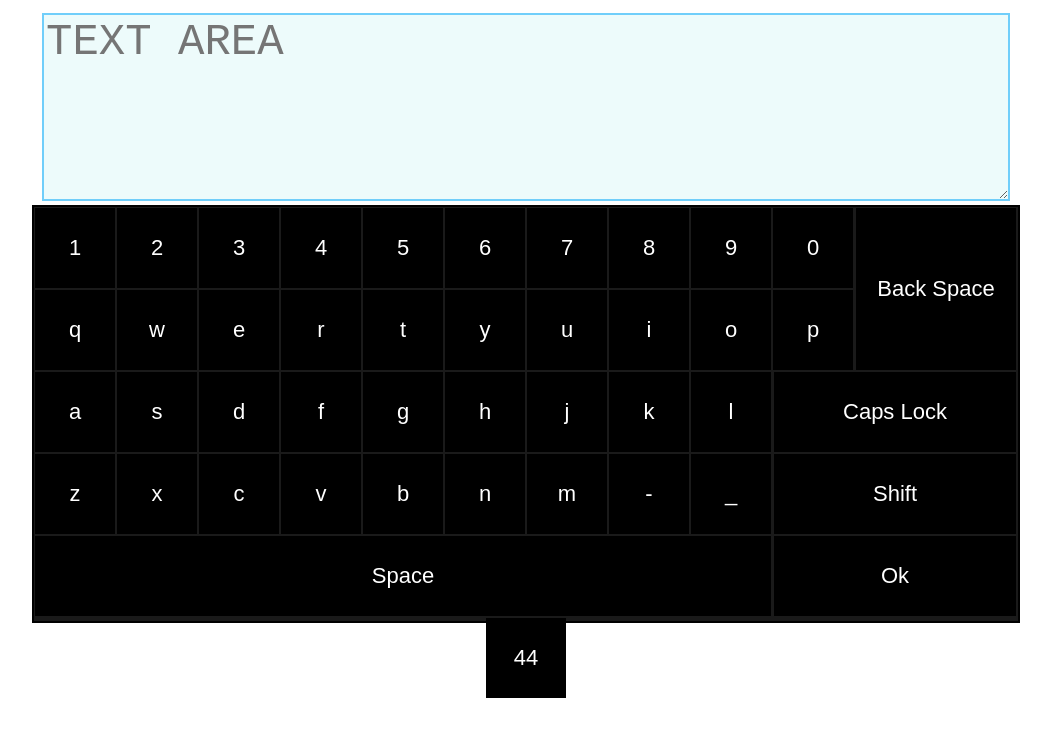
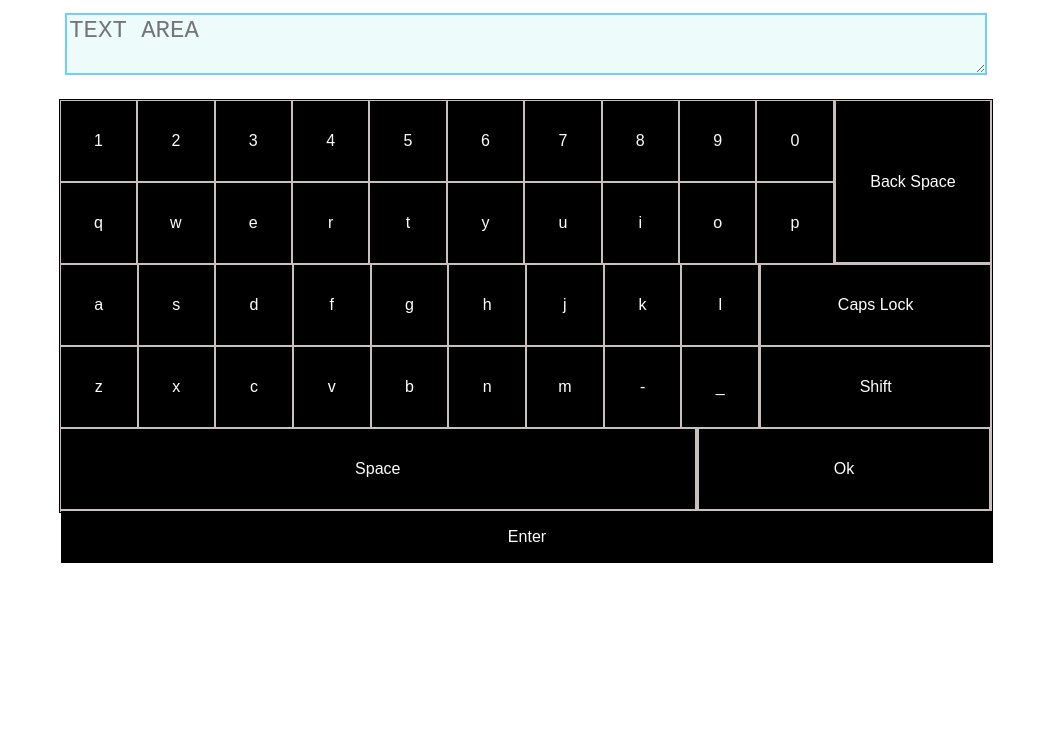
Before and after one commit to not-so-good/Day20-21, a plain HTML site: page ex01/src/index.html in a window 1280 px wide. Shown: the part 41-778 px from the top of the page, without its empty margins (122-1173 px from the left). Drawn offline with Linux system fonts and the light colour scheme.

Commit message:
Third weekend project

```diff
--- a/ex01/src/index.css
+++ b/ex01/src/index.css
@@ -1,3 +1,6 @@
+*{
+    box-sizing: border-box;
+}
 h2 {
   text-align: center;
   font-family: monospace;
@@ -15,32 +18,35 @@ body {
 .textareaDiv {
   margin: 0 auto;
   text-align: center;
+  width: 90%;
+  height: 40%;
+  padding-bottom: 20px;
 }
 .textArea {
-  width: 960px;
-  height: 180px;
+  width: 80%;
+  height: 100%;
   background-color: rgb(220, 248, 248, 0.5);
   color: rgb(0, 217, 255);
   border: 2px solid rgb(112, 206, 250);
-  font-size: 44px;
+  font-size: 24px;
 }
 .keyboardDiv {
-  width: 984px;
+  width: 73%;
   height: 414px;
   display: flex;
   flex-direction: column;
-  background-color: rgb(26, 26, 26);
-  border: 2px solid black;
+  background-color: rgb(201, 191, 191);;
+  border: 1px solid black;
   margin: 0 auto;
 }
 button {
-  width: 80px;
-  height: 80px;
-  background-color: black;
-  font-size: 22px;
-  color: white;
-  border: 0;
-  margin: 1px;
+    width: 100%;
+    height: 80px;
+    background-color: black;
+    font-size: 100%;
+    color: white;
+    border: 0;
+    margin: 1px;
 }
 button:hover {
   cursor: pointer;
@@ -49,56 +55,73 @@ button:hover {
 .flex-wrapper-0 {
   flex-direction: column;
   float: left;
+  height: 100%;
+  width: 100%;
 }
 .flex-wrapper-1 {
   flex-direction: row;
   float: left;
+  width: 83%;
+  height: 100%;
 }
 .flex-container-1 {
   display: flex;
+  width: 100%;
 }
 .flex-container-2 {
   display: flex;
+  width: 100%;
 }
-/*.flex-container-3 {
-}*/
+.flex-container-3 {
+  width: 100%;
+}
 #backSpace {
-  width: 160px;
-  height: 162px;
+  width: 16.5%;
+  height: 98%;
 }
 .flex-wrapper-2 {
   flex-direction: column;
   float: left;
+  width: 100%;
+  height: 100%;
 }
 .flex-wrapper-3 {
   flex-direction: row;
   float: left;
+  width: 75%;
 }
 .flex-container-4 {
   display: flex;
+  width: 100%;
+  height: 100%;
 }
 .flex-container-5 {
   display: flex;
+  width: 100%;
+  height: 100%;
 }
-/*.flex-wrapper-4 {
-}*/
+
+.flex-wrapper-4 {
+  width: 100%;
+  height: 100%;
+}
+
 #caps-lock {
-  width: 242px;
-  height: 80px;
+  width: 24.5%;
 }
 #shift {
-  width: 242px;
-  height: 80px;
+  width: 24.5%;
+
 }
 #space {
   float: left;
-  /*
-     */
-  /* width: 75%; */
   margin: 1;
-  width: 736px;
+  width: 68%;
 }
 #ok {
-  /* width: 240px; */
-  width: 242px;
+  width: 31%;
 }
+#Enter {
+  width: 100%;
+  height: 50%;
+}
--- a/ex01/src/index.html
+++ b/ex01/src/index.html
@@ -10,7 +10,11 @@
     <h2>Virtual QWERTY keyboard</h2>
     <div class="container">
       <div class="textareaDiv">
-        <textarea id="textArea" class="textArea" placeholder="TEXT AREA"></textarea>
+        <textarea
+          id="textArea"
+          class="textArea"
+          placeholder="TEXT AREA"
+        ></textarea>
       </div>
       <div class="keyboardDiv">
         <div class="flex-wrapper-0">
@@ -28,7 +32,7 @@
               <button id="0" onclick="btnClick(this.id)">0</button>
             </div>
             <div class="flex-container-2">
-              <button id="q">q</button>
+              <button id="q" onclick="btnClick(this.id)">q</button>
               <button id="w" onclick="btnClick(this.id)">w</button>
               <button id="e" onclick="btnClick(this.id)">e</button>
               <button id="r" onclick="btnClick(this.id)">r</button>
@@ -69,14 +73,14 @@
             </div>
           </div>
           <div class="flex-container-6">
-            <button id="caps-lock">Caps Lock</button>
-            <button id="shift">Shift</button>
+            <button id="caps-lock" onclick="capsLock()">Caps Lock</button>
+            <button id="shift" onclick="shiftf()">Shift</button>
           </div>
         </div>
         <div class="flex-wrapper-4">
-            <button id="space" onclick="space()">Space</button>
-            <button id="ok" onclick="btnOk()">Ok</button>
-            <button>44</button>
+          <button id="space" onclick="space()">Space</button>
+          <button id="ok" onclick="btnOk()">Ok</button>
+          <button id="Enter" onclick="enter()">Enter</button>
         </div>
       </div>
     </div>
--- a/ex01/src/index.js
+++ b/ex01/src/index.js
@@ -2,36 +2,63 @@ var textArea = document.getElementById("textArea");
 var str = "";
 var capsValue = false;
 var value = "";
+var shift = false;
 
-if(document.getElementById('caps-lock').clicked == true) {
-       alert("clicked");
-     };
+if (document.getElementById("caps-lock").clicked == true) {
+  alert("clicked");
+}
+
 function btnClick(id) {
   value = document.getElementById(id).innerHTML;
+  if (capsValue == true) {
+    if (shift == true) {
+      textArea.innerHTML += value;
+      shift = false;
+    } else {
+      textArea.innerHTML += value.toUpperCase();
+    }
+  } else {
+    if (shift == true) {
+      textArea.innerHTML += value.toUpperCase();
+      shift = false;
+    } else {
+      textArea.innerHTML += value;
+    }
+  }
 
-  textArea.innerHTML += value;
   str = textArea.innerHTML;
 }
- function capsLock(value) {
-     capsValue = true;
-    //textArea.innerHTML -= capsValue;
-    textArea.innerHTML += value.toUpperCase();
+
+function capsLock() {
+  if (capsValue == false) {
+    capsValue = true;
+  } else {
+    capsValue = false;
+  }
+}
+
+function shiftf() {
+  if (shift == false) shift = true;
 }
 
 function btnOk() {
   alert(textArea.innerHTML);
 }
+
 function backSpace() {
   var newStr = "";
-  //var textArea = document.getElementById("textArea").innerHTML;
   for (var i = 0; i < str.length - 1; i++) {
     newStr += str[i];
   }
   str = newStr;
-
   textArea.innerHTML = "";
   textArea.innerHTML = newStr;
 }
+
 function space() {
   textArea.innerHTML += " ";
 }
+
+function enter() {
+  textArea.innerHTML += "\n";
+}
```
